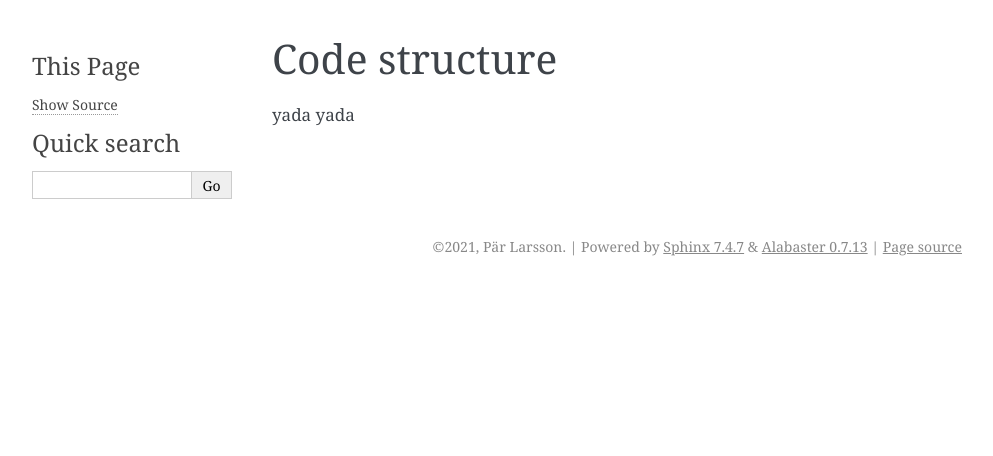
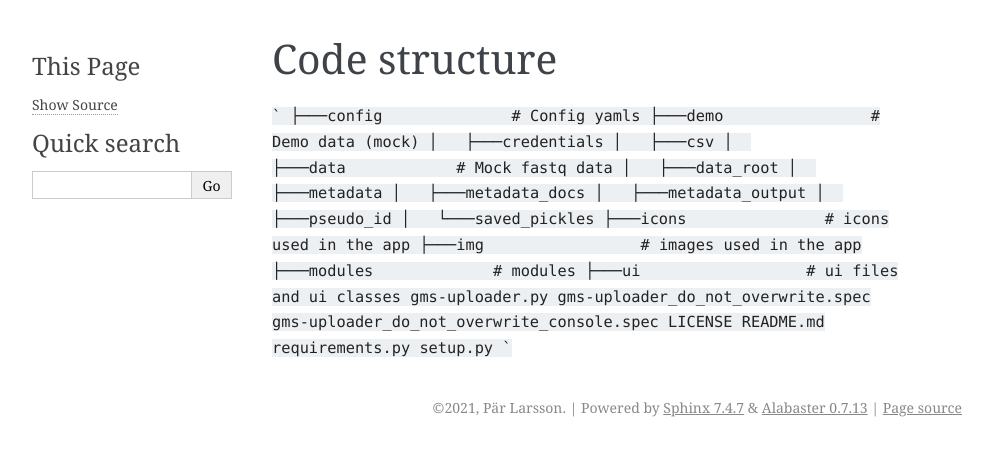
Before and after one commit to genomic-medicine-sweden/GMS-uploader, a Sphinx documentation site: the page built from docs/source/development/code_structure.rst, in a window 1280 px wide. Shown: the top 456 px of the page, without its empty margins (148-1141 px from the left). Built offline with Sphinx 7.4.7, drawn with Linux system fonts in a browser that asks for light colours.

Commit message:
adding documentation

````diff
--- a/docs/source/development/code_structure.rst
+++ b/docs/source/development/code_structure.rst
@@ -1,4 +1,27 @@
 Code structure
 ++++++++++++++
 
-yada yada
+```
+├───config              # Config yamls
+├───demo                # Demo data (mock)
+│   ├───credentials
+│   ├───csv
+│   ├───data            # Mock fastq data
+│   ├───data_root
+│   ├───metadata
+│   ├───metadata_docs
+│   ├───metadata_output
+│   ├───pseudo_id
+│   └───saved_pickles
+├───icons               # icons used in the app
+├───img                 # images used in the app
+├───modules             # modules
+├───ui                  # ui files and ui classes
+gms-uploader.py
+gms-uploader_do_not_overwrite.spec
+gms-uploader_do_not_overwrite_console.spec
+LICENSE
+README.md
+requirements.py
+setup.py
+```
````
Also changed, not shown: 1 other file.
